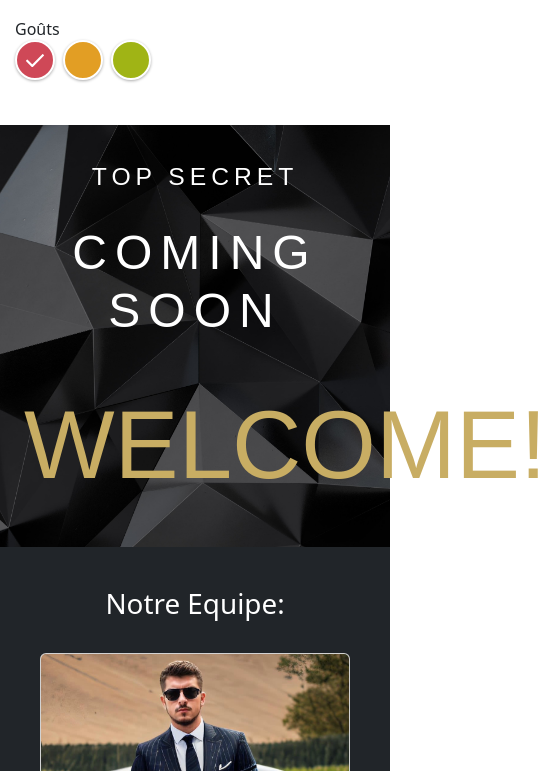
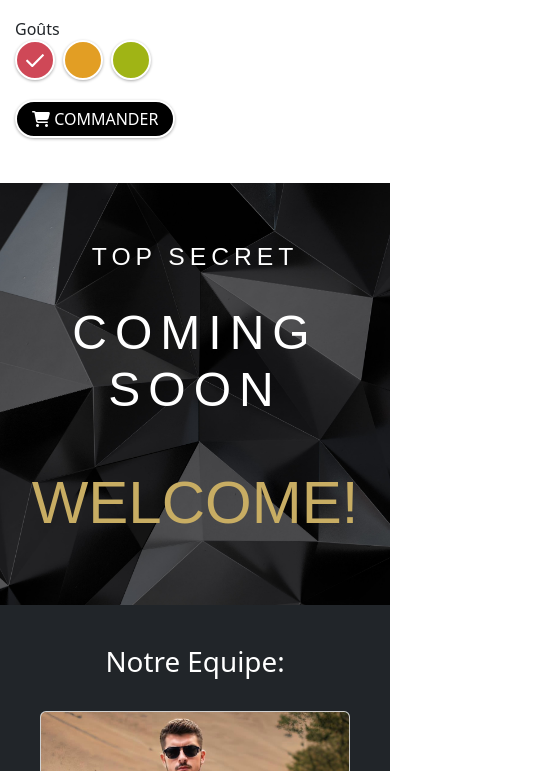
Before and after one commit to jordanhof/DynaFuel, a plain HTML site: page index.html in a window 390 px wide. Shown: the part 3175-3946 px from the top of the page, 547 px wide, since content can reach past the window. Drawn offline with nearby package versions, Linux system fonts and the light colour scheme.

Commit message:
add btn commander

```diff
--- a/JavaScript/Script2.js
+++ b/JavaScript/Script2.js
@@ -2,7 +2,7 @@
 //Compte a rebour
 
 const output = document.querySelector(".timer");
-const targetDate = new Date("Dec 10, 2023 12:00:00").getTime();
+const targetDate = new Date("Jan 10, 2024 12:00:00").getTime();
 const interval = setInterval(() => {
     const currentDate = new Date().getTime(); // Correction ici
     const distance = targetDate - currentDate;
--- a/css/index.css
+++ b/css/index.css
@@ -117,6 +117,12 @@ section{
 }
 }
 
+@media screen and (max-width:600px) {
+  .timer{
+    font-size: 60px;
+  }
+}
+
 @media screen and (max-width:500px) {
     #Casque img, #Gamer img, #Philosophy img{
       width: 100%;
--- a/css/product.css
+++ b/css/product.css
@@ -103,6 +103,16 @@
     background-position: center;
   }
 
+  #btn-commander{
+    background-color: black;
+    color: white;
+    padding: 5px 15px;
+    border-radius: 20px;
+    border: 2px solid #FFFFFF;
+    box-shadow: 0 1px 3px 0 rgba(0,0,0,0.33);
+    margin-top: 20px;
+  }
+
   /* Responsive */
 @media (max-width: 940px) {
     .container-product {
--- a/index.html
+++ b/index.html
@@ -48,7 +48,7 @@
             </ul>
           </li>
           <li class="nav-item">
-            <a class="nav-link mx-2" href="https://www.instagram.com/dyna.fuel">Médias</a>
+            <a class="nav-link mx-2" target="_blank" href="https://www.instagram.com/dyna.fuel">Médias</a>
           </li>
         </ul>
         <div class="nav-item">
@@ -233,6 +233,10 @@
           <label for="green"><span></span></label>
         </div>
       </div>
+
+      <div>
+        <button id="btn-commander" type="button"><i class="fas fa-shopping-cart"></i> COMMANDER</button>
+      </div>
     </div>
   </div>
 </div>
```
